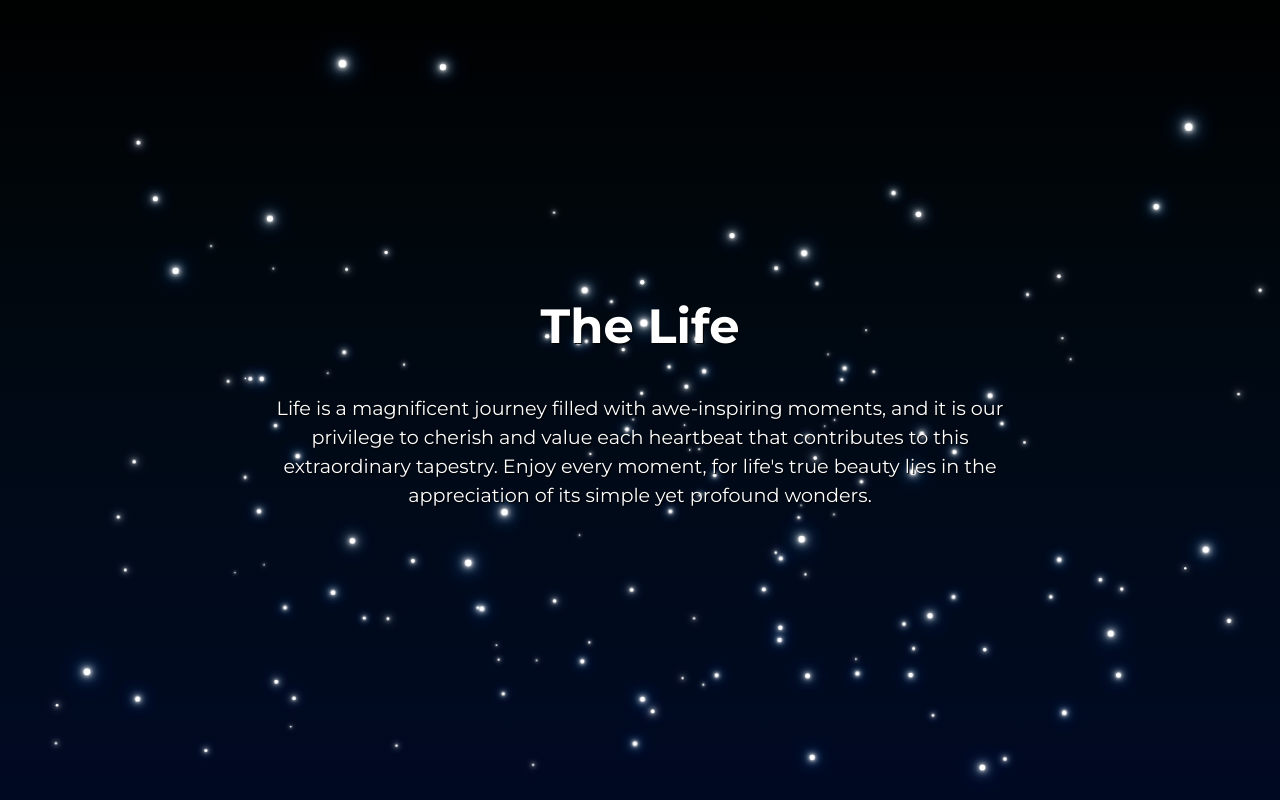
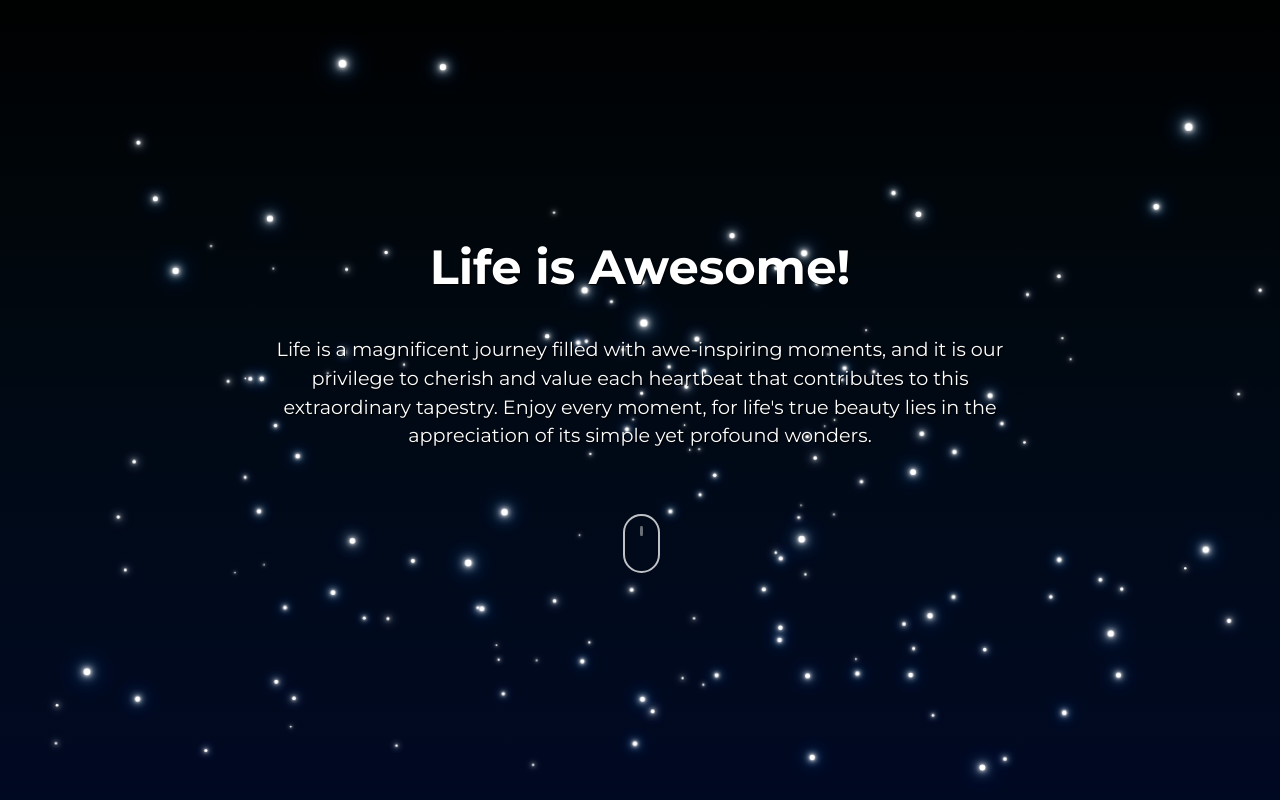
Before and after one commit to Nepsha1986/fable, a Next.js app: page / in a window 1280 px wide. Shown: the top 800 px of the page. Built offline with nearby package versions, Linux system fonts and the light colour scheme.

Commit message:
Add scroll indicator

```diff
--- a/src/app/_containers/Part1/index.tsx
+++ b/src/app/_containers/Part1/index.tsx
@@ -1,8 +1,10 @@
 'use client';
+import { motion } from 'framer-motion';
+
 import Scene from '@/components/Scene';
 import Star from '@/components/Star';
+import Scroll from '@/components/Scroll';
 import { generateCoordinates, generateRandomNumber } from '@/utils';
-import { motion } from 'framer-motion';
 
 const stars = generateCoordinates(150, {
   xMin: -10,
@@ -26,7 +28,7 @@ const Part1 = () => {
           animate={{ opacity: 1, y: '0px' }}
           transition={{ duration: 2, delay: 1 }}
         >
-          The Life
+          Life is Awesome!
         </motion.h1>
         <motion.p
           initial={{ opacity: 0, y: '50px' }}
@@ -37,6 +39,14 @@ const Part1 = () => {
             "Life is a magnificent journey filled with awe-inspiring moments, and it is our privilege to cherish and value each heartbeat that contributes to this extraordinary tapestry. Enjoy every moment, for life's true beauty lies in the appreciation of its simple yet profound wonders."
           }
         </motion.p>
+
+        <motion.div
+          initial={{ opacity: 0, y: '50px' }}
+          animate={{ opacity: 1, y: '0px' }}
+          transition={{ duration: 2, delay: 4 }}
+        >
+          <Scroll />
+        </motion.div>
       </Scene.TextBlock>
     </Scene>
   );
--- /dev/null
+++ b/src/components/Scroll/index.tsx
@@ -0,0 +1,12 @@
+import styles from './styles.module.scss';
+const Scroll = () => {
+  return (
+    <div className={styles.scrollDowns}>
+      <div className={styles.mousey}>
+        <div className={styles.scroller} />
+      </div>
+    </div>
+  );
+};
+
+export default Scroll;
--- /dev/null
+++ b/src/components/Scroll/styles.module.scss
@@ -0,0 +1,40 @@
+.scrollDowns {
+  position: relative;
+  margin: 4rem auto 0;
+  width: 34px;
+  height: 55px;
+}
+
+.mousey {
+  width: 3px;
+  padding: 10px 15px;
+  height: 35px;
+  border: 2px solid #fff;
+  border-radius: 25px;
+  opacity: 0.75;
+  box-sizing: content-box;
+}
+
+.scroller {
+  width: 3px;
+  height: 10px;
+  border-radius: 25%;
+  background-color: #fff;
+  animation-name: scroll;
+  animation-duration: 2.2s;
+  animation-timing-function: cubic-bezier(0.15, 0.41, 0.69, 0.94);
+  animation-iteration-count: infinite;
+}
+@keyframes scroll {
+  0% {
+    opacity: 0;
+  }
+  10% {
+    transform: translateY(0);
+    opacity: 1;
+  }
+  100% {
+    transform: translateY(15px);
+    opacity: 0;
+  }
+}
```
